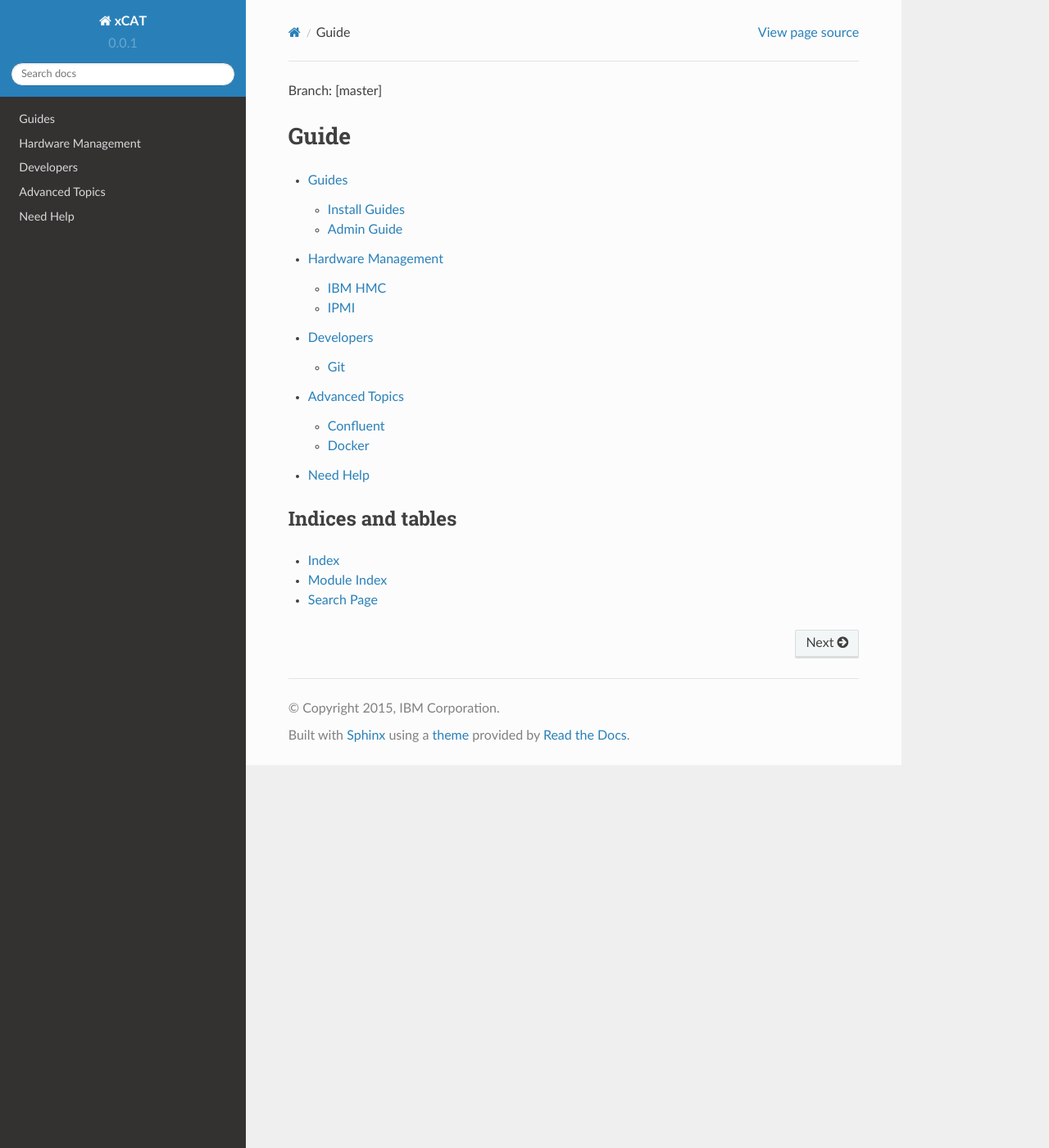
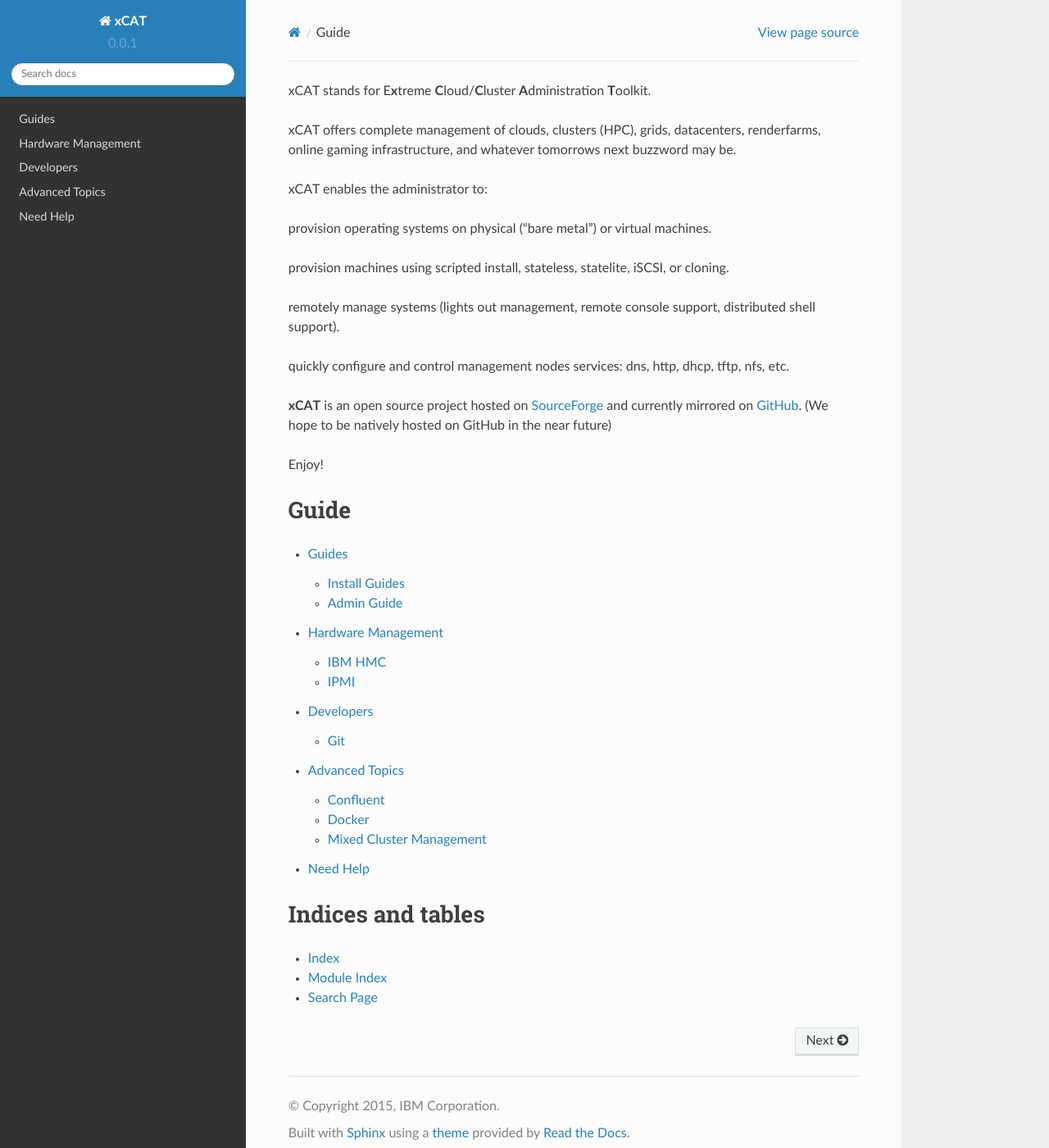
Before and after one commit to junxiawang/xcat-doc, a Sphinx documentation site: the page built from source/index.rst, in a window 1280 px wide and 1400 px high. Shown: the whole window at 82% size. Built offline with Sphinx 7.4.7 and the Read the Docs theme 2.0.0, drawn with Linux system fonts in a browser that asks for light colours.

Commit message:
moved around mixed_cluster documentation to advanced topic

```diff
--- a/source/advanced/index.rst
+++ b/source/advanced/index.rst
@@ -6,3 +6,4 @@
 
    confluent/index
    docker/index
+   mixed_cluster
--- a/source/xcat2/mixed_cluster.rst
+++ b/source/advanced/mixed_cluster.rst
@@ -1,5 +1,5 @@
-Mixed Cluster
-=============
+Mixed Cluster Management
+========================
 
 ppc64 mgmt node
 ---------------
--- a/source/index.rst
+++ b/source/index.rst
@@ -1,8 +1,21 @@
+xCAT stands for E\ **x**\ treme **C**\ loud/\ **C**\ luster **A**\ dministration **T**\ oolkit.
 
-Branch: [master]
+xCAT offers complete management of clouds, clusters (HPC), grids, datacenters,
+renderfarms, online gaming infrastructure, and whatever tomorrows next buzzword may be.
+
+xCAT enables the administrator to:
+
+* provision operating systems on physical (“bare metal”) or virtual machines.
+* provision machines using scripted install, stateless, statelite, iSCSI, or cloning.
+* remotely manage systems (lights out management, remote console support, distributed shell support).
+* quickly configure and control management nodes services: dns, http, dhcp, tftp, nfs, etc.
+
+**xCAT** is an open source project hosted on `SourceForge <http://sourceforge.net/p/xcat/wiki/Main_Page/>`_ and currently mirrored on `GitHub <https://github.com/xcat2/xcat-core/>`_.  (We hope to be natively hosted on GitHub in the near future)
+
+Enjoy!
 
 Guide
------
+=====
 
 .. toctree::
    :maxdepth: 2
```
Also changed, not shown: source/support/support_list.rst (deleted, +0 -33 lines), source/xcat2/index.rst (deleted, +0 -19 lines).
